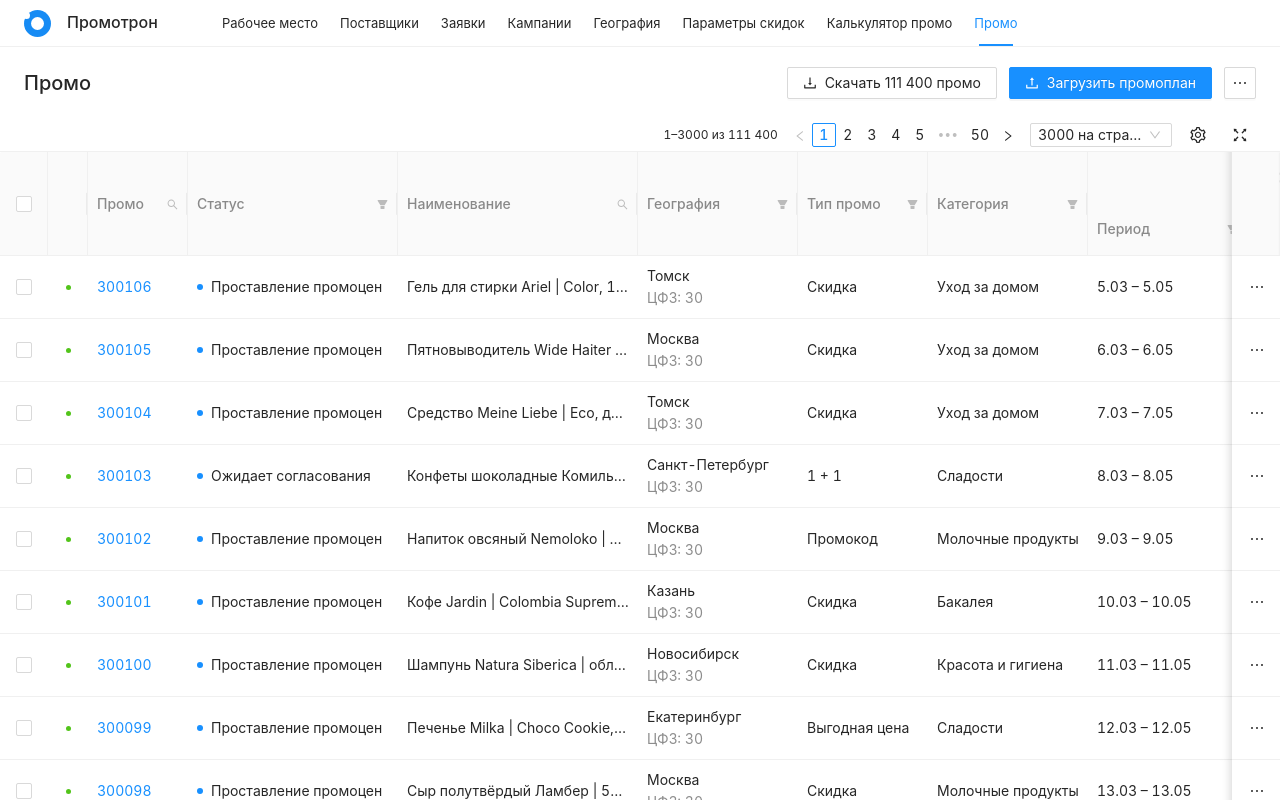
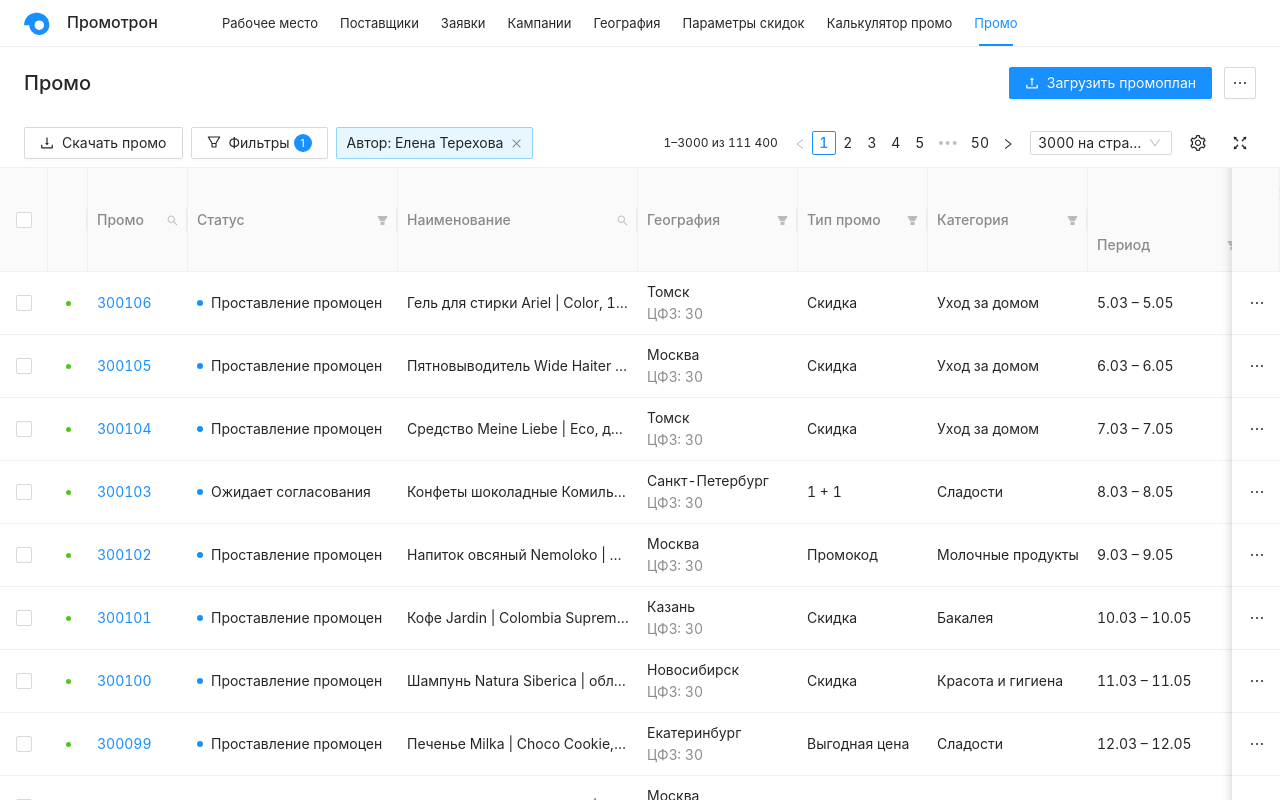
Before and after one commit to d4d4-ksks/promo-market-prototype, a React (Vite) app: page / in a window 1280 px wide. Built offline with nearby package versions, Linux system fonts and the light colour scheme.

Commit message:
Update promo header and filters

```diff
--- a/src/App.tsx
+++ b/src/App.tsx
@@ -2,7 +2,7 @@
 import { Button, Dropdown, Menu, message, Pagination, Select, Table, Tag, Tooltip } from 'antd';
 import type { ColumnsType } from 'antd/es/table';
 import {
-  DownloadOutlined, EllipsisOutlined, FilterFilled, FullscreenOutlined,
+  CloseOutlined, DownloadOutlined, EllipsisOutlined, FilterFilled, FilterOutlined, FullscreenOutlined,
   QuestionCircleOutlined, SearchOutlined, SettingOutlined, SyncOutlined, UploadOutlined,
 } from '@ant-design/icons';
 
@@ -118,7 +118,7 @@
 
   return <div className="app-shell">
     <header className="global-header">
-      <div className="brand"><span className="logo-mark"><span /></span><b>Промотрон</b></div>
+      <div className="brand"><img className="logo-mark" src="./logo.svg" alt="" /><b>Промотрон</b></div>
       <nav>{['Рабочее место','Поставщики','Заявки','Кампании','География','Параметры скидок','Калькулятор промо','Промо'].map(x => <button className={x === 'Промо' ? 'active' : ''} key={x}>{x}</button>)}</nav>
       <div className="profile"><QuestionCircleOutlined /><SyncOutlined /><span>Елена Терехова</span></div>
     </header>
@@ -126,14 +126,18 @@
     <section className="page-heading">
       <h1>Промо</h1>
       <div className="heading-actions">
-        <Button icon={<DownloadOutlined />} onClick={() => notify('Скачать 111 400 промо')}>Скачать 111 400 промо</Button>
         <Button type="primary" icon={<UploadOutlined />} onClick={() => notify('Загрузить промоплан')}>Загрузить промоплан</Button>
         <Dropdown overlay={actions} trigger={['click']}><Button icon={<EllipsisOutlined />} /></Dropdown>
       </div>
     </section>
 
     <section className="toolbar">
-      <div className="selection">{selected.length ? `Выбрано: ${selected.length}` : ''}</div>
+      <div className="table-actions">
+        <Button icon={<DownloadOutlined />} onClick={() => notify('Скачать 111 400 промо')}>Скачать промо</Button>
+        <Button icon={<FilterOutlined />} className="filter-button" onClick={() => notify('Фильтры')}>Фильтры <span className="filter-count">1</span></Button>
+        <span className="filter-chip">Автор: Елена Терехова <CloseOutlined /></span>
+        {selected.length ? <span className="selection">Выбрано: {selected.length}</span> : null}
+      </div>
       <div className="pager"><span>1–3000 из 111 400</span><Pagination size="small" current={page} total={50000} pageSize={1000} showSizeChanger={false} onChange={setPage} />
         <Select size="small" value="3000" style={{width: 142}}><Select.Option value="3000">3000 на странице</Select.Option></Select>
         <Tooltip title="Плотность строк"><Button type="text" icon={<SettingOutlined />} onClick={() => setCompact(v => !v)} /></Tooltip>
--- a/src/styles.css
+++ b/src/styles.css
@@ -6,9 +6,7 @@
 .global-header { height: 47px; display: flex; align-items: center; padding: 0 24px; border-bottom: 1px solid #f0f0f0; white-space: nowrap; }
 .brand { display: flex; align-items: center; gap: 16px; min-width: 187px; font-size: 16px; }
 .brand b { font-weight: 500; }
-.logo-mark { width: 27px; height: 27px; border-radius: 50%; background: #168bf4; position: relative; display: inline-block; }
-.logo-mark::before { content: ''; position: absolute; width: 13px; height: 13px; left: 7px; top: 7px; border-radius: 50%; background: white; }
-.logo-mark span { position: absolute; width: 7px; height: 7px; top: 2px; left: -1px; background: white; border-radius: 50%; }
+.logo-mark { width: 27px; height: 27px; display: block; flex: 0 0 27px; }
 nav { height: 46px; display: flex; flex: 1; overflow: hidden; }
 nav button { position: relative; height: 46px; padding: 0 17px; border: 0; background: white; color: rgba(0,0,0,.85); font-size: 14px; cursor: pointer; }
 nav button:hover, nav button.active { color: #1890ff; }
@@ -18,11 +16,16 @@
 .page-heading { height: 72px; padding: 16px 24px; display: flex; align-items: center; justify-content: space-between; }
 .page-heading h1 { margin: 0; font-size: 20px; line-height: 28px; font-weight: 500; }
 .heading-actions { display: flex; align-items: center; gap: 12px; }
-.toolbar { height: 32px; padding: 4px 24px; display: flex; align-items: center; justify-content: space-between; border-bottom: 0; }
+.toolbar { height: 48px; padding: 8px 24px; display: flex; align-items: center; justify-content: space-between; border-bottom: 0; }
+.table-actions { display: flex; align-items: center; gap: 8px; min-width: 0; }
+.filter-button { display: inline-flex; align-items: center; }
+.filter-count { display: inline-flex; align-items: center; justify-content: center; min-width: 18px; height: 18px; margin-left: 4px; padding: 0 5px; border-radius: 9px; color: #fff; background: #1890ff; font-size: 11px; line-height: 18px; }
+.filter-chip { display: inline-flex; align-items: center; gap: 8px; height: 32px; padding: 0 10px; border: 1px solid #91d5ff; border-radius: 2px; color: rgba(0,0,0,.85); background: #e6f7ff; font-size: 14px; white-space: nowrap; }
+.filter-chip .anticon { color: rgba(0,0,0,.45); font-size: 11px; cursor: pointer; }
 .selection { color: #1890ff; font-size: 13px; }
 .pager { display: flex; gap: 10px; align-items: center; font-size: 12px; }
 .pager .ant-pagination { display: flex; margin: 0; }
-.table-wrap { height: calc(100vh - 151px); overflow: hidden; border-top: 1px solid #f0f0f0; }
+.table-wrap { height: calc(100vh - 167px); overflow: hidden; border-top: 1px solid #f0f0f0; }
 .ant-table { font-size: 14px; }
 .ant-table.ant-table-small .ant-table-thead > tr > th { height: 51px; padding: 8px 9px; background: #fafafa; color: rgba(0,0,0,.45); font-weight: 500; line-height: 18px; }
 .ant-table.ant-table-small .ant-table-thead > tr:first-child > th[rowspan='2'] { height: 102px; }
```
